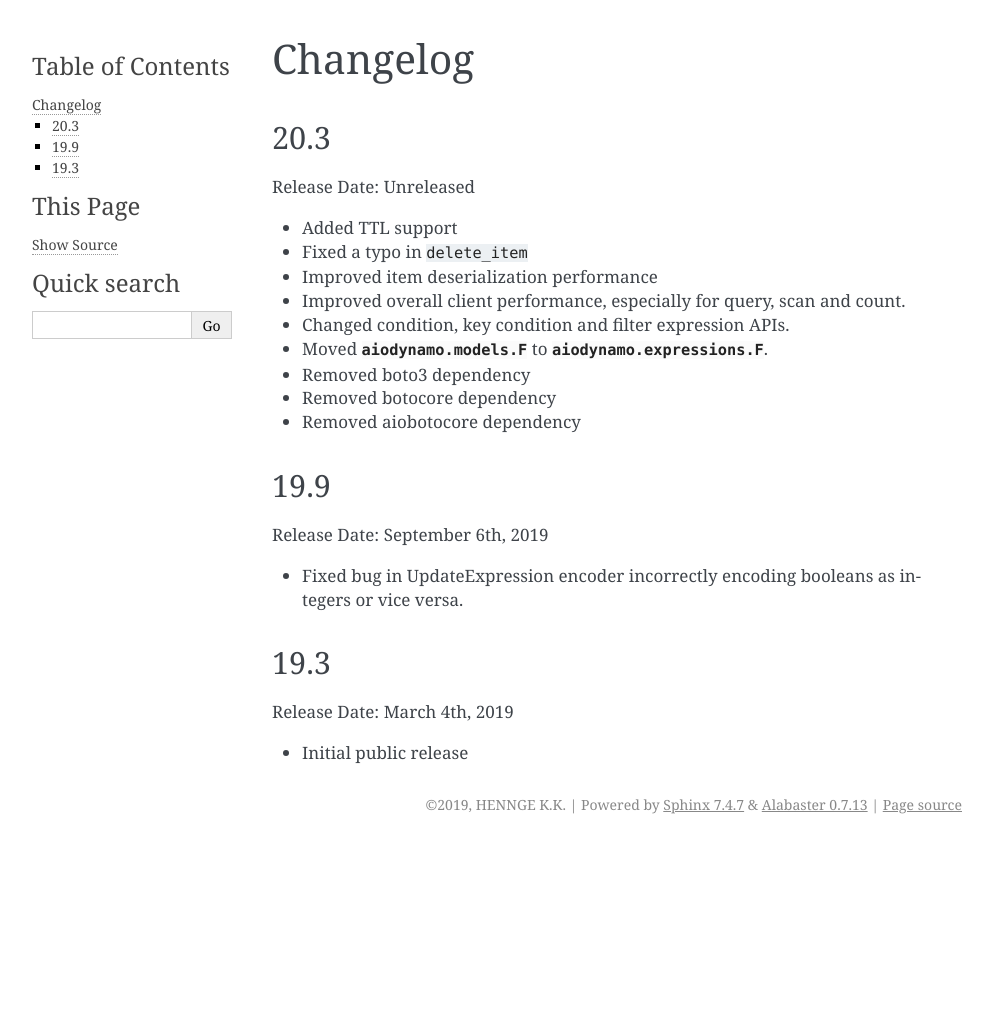
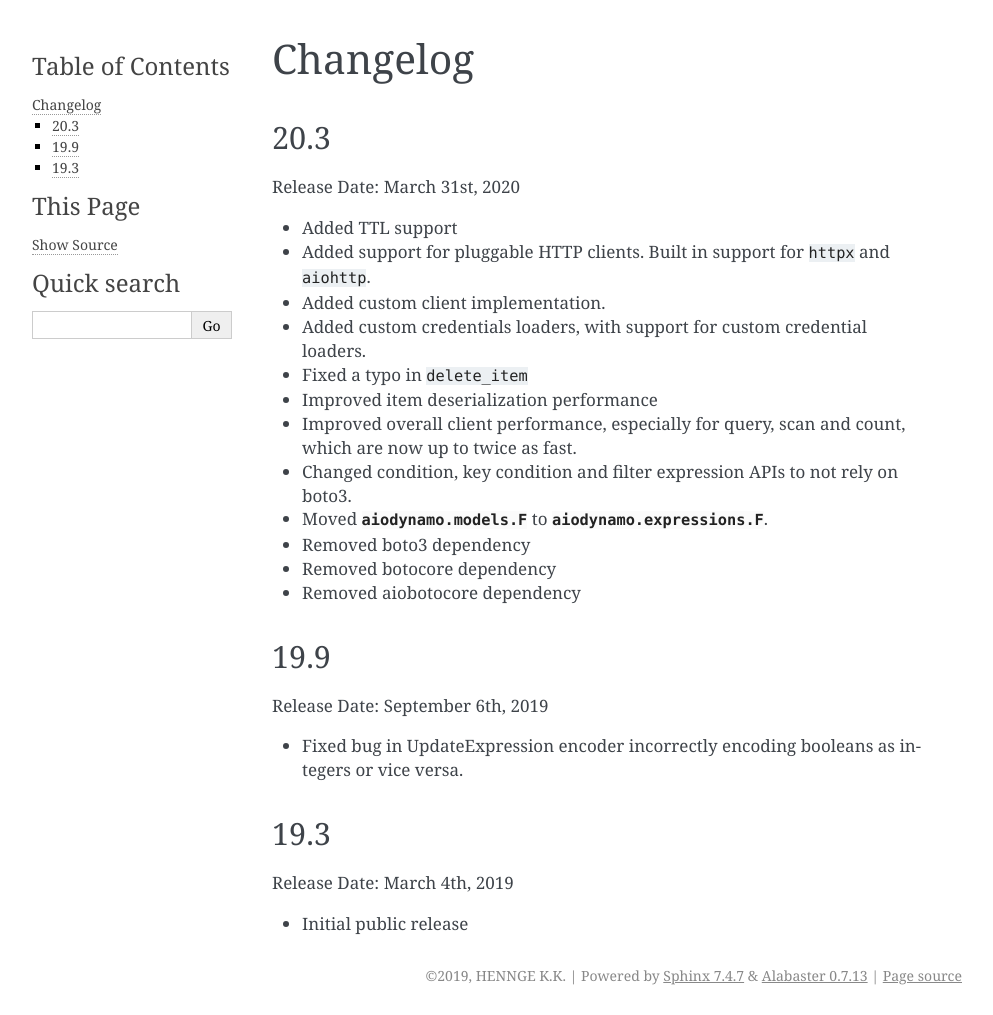
Before and after one commit to HENNGE/aiodynamo, a Sphinx documentation site: the page built from docs/changelog.rst, in a window 1280 px wide. Shown: the whole page, without its empty margins (148-1141 px from the left). Built offline with Sphinx 7.4.7, drawn with Linux system fonts in a browser that asks for light colours; before the commit the page ends 900 px from its top, so only the background shows below that.

Commit message:
20.3 Release

```diff
--- a/docs/changelog.rst
+++ b/docs/changelog.rst
@@ -4,13 +4,16 @@ Changelog
 20.3
 ----
 
-Release Date: Unreleased
+Release Date: March 31st, 2020
 
 * Added TTL support
+* Added support for pluggable HTTP clients. Built in support for ``httpx`` and ``aiohttp``.
+* Added custom client implementation.
+* Added custom credentials loaders, with support for custom credential loaders.
 * Fixed a typo in ``delete_item``
 * Improved item deserialization performance
-* Improved overall client performance, especially for query, scan and count.
-* Changed condition, key condition and filter expression APIs.
+* Improved overall client performance, especially for query, scan and count, which are now up to twice as fast.
+* Changed condition, key condition and filter expression APIs to not rely on boto3.
 * Moved :py:class:`aiodynamo.models.F` to :py:class:`aiodynamo.expressions.F`.
 * Removed boto3 dependency
 * Removed botocore dependency
--- a/pyproject.toml
+++ b/pyproject.toml
@@ -1,6 +1,6 @@
 [tool.poetry]
 name = "aiodynamo"
-version = "20.3.rc6"
+version = "20.3"
 description = "Asyncio DynamoDB client"
 authors = ["Jonas Obrist <jonas.obrist@hennge.com>"]
 license = "Apache-2.0"
```
